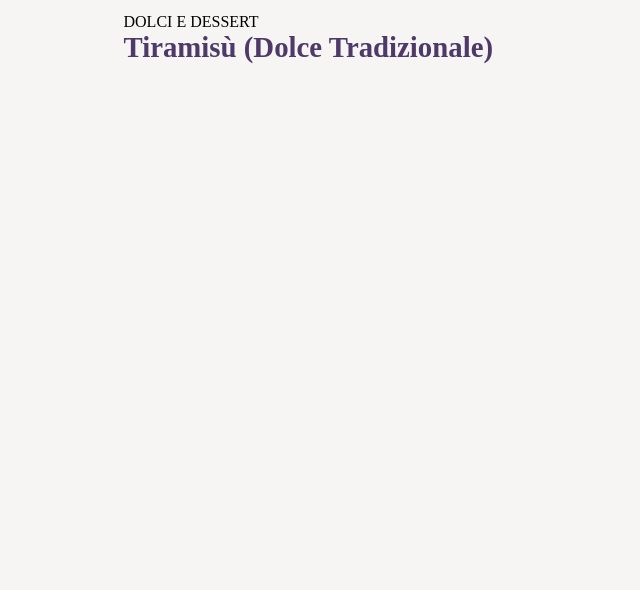
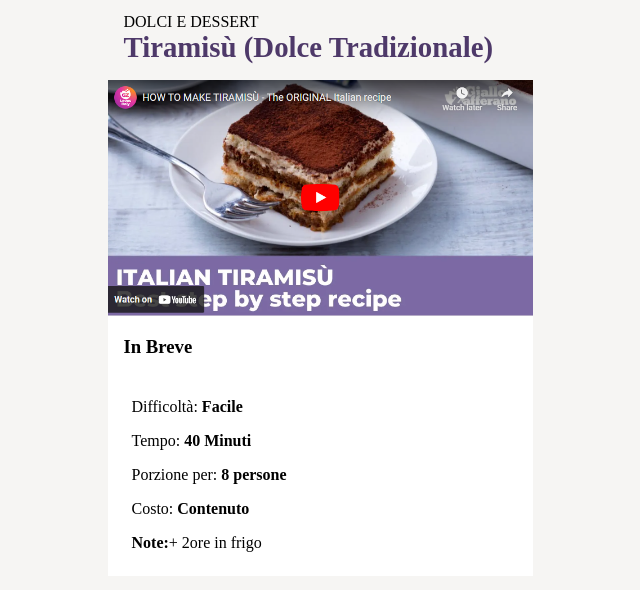
Before and after one commit to FrancescoSls97/htmlcss-responsive-layout, a plain HTML site: page index.html in a window 1280 px wide. Shown: the part 80-670 px from the top of the page, without its empty margins (320-960 px from the left). Drawn offline with Linux system fonts and the light colour scheme.

Commit message:
add recap for recipe

```diff
--- a/css/style.css
+++ b/css/style.css
@@ -15,6 +15,14 @@
 
 body {
   background-color: #f6f5f3;
+}
+
+img {
+  max-width: 100%;
+}
+
+h3 {
+  padding: 1rem;
 }
 
 /* Elements Stile */
@@ -50,6 +58,17 @@ main {
       }
     }
   }
+
+  .in_breve {
+    background-color: #ffffff;
+    ul {
+      list-style: none;
+      padding: 1rem;
+      li {
+        padding: 0.5rem;
+      }
+    }
+  }
 }
 
 /* Responsive Rules */
@@ -63,7 +82,6 @@ main {
       text-align: left;
     }
   }
-
   main {
     width: 100%;
     .category {
--- a/index.html
+++ b/index.html
@@ -1,5 +1,6 @@
 <!DOCTYPE html>
 <html lang="en">
+
 <head>
     <meta charset="UTF-8">
     <meta name="viewport" content="width=device-width, initial-scale=1.0">
@@ -9,13 +10,14 @@
     <link
         href="https://fonts.googleapis.com/css2?family=Nerko+One&family=Roboto:ital,wght@0,100..900;1,100..900&display=swap"
         rel="stylesheet">
-        <link rel="preconnect" href="https://fonts.googleapis.com">
-        <link rel="preconnect" href="https://fonts.gstatic.com" crossorigin>
-        <link
-            href="https://fonts.googleapis.com/css2?family=Montserrat:ital,wght@0,100..900;1,100..900&family=Nerko+One&family=Roboto:ital,wght@0,100..900;1,100..900&display=swap"
-            rel="stylesheet">
+    <link rel="preconnect" href="https://fonts.googleapis.com">
+    <link rel="preconnect" href="https://fonts.gstatic.com" crossorigin>
+    <link
+        href="https://fonts.googleapis.com/css2?family=Montserrat:ital,wght@0,100..900;1,100..900&family=Nerko+One&family=Roboto:ital,wght@0,100..900;1,100..900&display=swap"
+        rel="stylesheet">
     <title>Giallo Booleano</title>
 </head>
+
 <body>
     <header id="site_head">
         <div class="container">
@@ -32,13 +34,23 @@
                     <span>DOLCI E DESSERT</span>
                     <h2>Tiramisù <span>(Dolce Tradizionale)</span></h2>
                 </div>
-                <div class="video">
-
+                <div class="in_breve">
+                    <img src="/img/image (10).png" alt="videoricetta">
+                            <h3>In Breve</h3>
+                            <ul>
+                                <li>Difficoltà: <strong>Facile</strong></li>
+                                <li>Tempo: <strong>40 Minuti</strong></li>
+                                <li>Porzione per: <strong>8 persone</strong></li>
+                                <li>Costo: <strong>Contenuto</strong></li>
+                                <li><strong>Note:</strong>+ 2ore in frigo</li>
+                            </ul>
+                        </div>
+                    </div>
                 </div>
-
             </sectioion>
         </div>
     </main>
     <footer id="site_foot"></footer>
 </body>
+
 </html>
```
